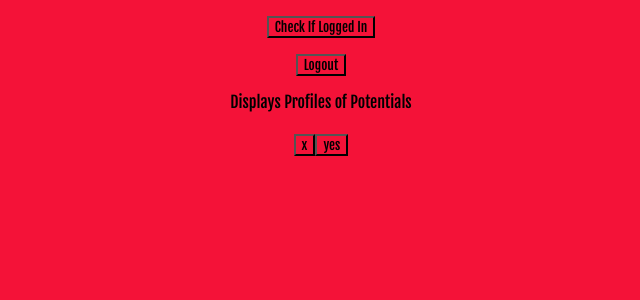
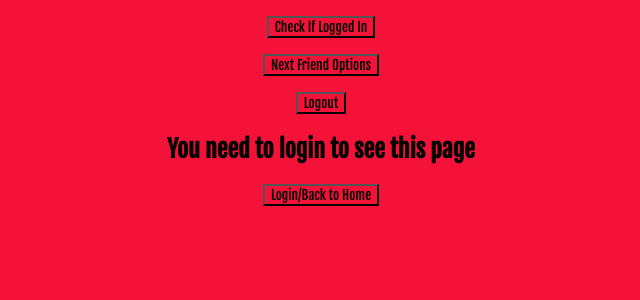
Before and after one commit to raksheen/dating-app, a React (Create React App) app in the folder tinder-react/: page /displayprofiles in a window 1280 px wide. Shown: the top 300 px of the page, without its empty margins (319-959 px from the left). Built offline with nearby package versions, Linux system fonts and the light colour scheme; no server answers.

Commit message:
trying to get Likes to work and the swiping functionality '

```diff
--- a/tinder-react/src/App.js
+++ b/tinder-react/src/App.js
@@ -17,22 +17,24 @@ class App extends Component {
   constructor(props) {
     super(props);
     this.state = {
-      user: {},
+      user: null,
       logged: false,
-      users: []
+      users: [],
+      other_users: null
     };
     this.register = this.register.bind(this);
     this.login = this.login.bind(this);
     this.logout = this.logout.bind(this);
     this.checkLogin = this.checkLogin.bind(this);
     this.updateUser = this.updateUser.bind(this);
+    this.friendOptions = this.friendOptions.bind(this);
     // this.queryUsers = this.queryUsers.bind(this);
   }
 
-  // componentDidMount() {
-  //   this.queryUsers();
-  //   console.log("in componentDidMount, state: ", this.state);
-  // }
+  componentDidMount() {
+    this.checkLogin();
+    console.log("in componentDidMount, state: ", this.state);
+  }
 
   register(data) {
     console.log("register data", data);
@@ -56,8 +58,10 @@ class App extends Component {
     })
       .then(resp => {
         TokenService.save(resp.data.token);
+        console.log("haiiiiiiiiiii", resp.data);
         this.setState({
-          logged: true
+          logged: true,
+          user: resp.data
         });
       })
       .catch(err => console.log(`err: ${err}`));
@@ -100,7 +104,26 @@ class App extends Component {
     })
       .then(resp => {
         console.log("checkLogin", resp);
-        this.setState({ user: resp.data.user });
+        this.setState({
+          user: resp.data,
+          logged: true
+        });
+      })
+      .catch(err => console.log(err));
+  }
+
+  friendOptions() {
+    axios("http://localhost:3000/friends", {
+      headers: {
+        Authorization: `Bearer ${TokenService.read()}`
+      }
+    })
+      .then(resp => {
+        console.log("response from friends ", resp.data);
+        this.setState({
+          other_users: resp.data,
+          logged: true
+        });
       })
       .catch(err => console.log(err));
   }
@@ -112,6 +135,11 @@ class App extends Component {
           <p>
             <button onClick={this.checkLogin.bind(this)}>
               Check If Logged In
+            </button>
+          </p>
+          <p>
+            <button onClick={this.friendOptions.bind(this)}>
+              Next Friend Options
             </button>
           </p>
           <p>
@@ -145,7 +173,13 @@ class App extends Component {
               exact
               path="/displayprofiles"
               component={props => (
-                <DisplayProfiles {...props} submit={this.login.bind(this)} />
+                <DisplayProfiles
+                  {...props}
+                  submit={this.login.bind(this)}
+                  user={this.state.user}
+                  logged={this.state.logged}
+                  other_users={this.state.other_users}
+                />
               )}
             />
             <Route
@@ -167,5 +201,4 @@ class App extends Component {
     );
   }
 }
-
 export default App;
--- a/tinder-react/src/components/Account.js
+++ b/tinder-react/src/components/Account.js
@@ -5,7 +5,9 @@ import Profile from "./Profile";
 export default class Account extends Component {
   constructor(props) {
     super(props);
-    this.state = { editing: false };
+    this.state = {
+      editing: false
+    };
     this.logout = this.logout.bind(this);
     this.editProfile = this.editProfile.bind(this);
   }
@@ -30,9 +32,11 @@ export default class Account extends Component {
         <Profile submit={this.props.change} user={this.props.user} />
       );
     }
+
     console.log("check: am I logged in?", this.props.logged);
+    console.log("check: this.props?", this.props.user);
 
-    if (this.props.logged === true) {
+    if (this.props.logged === true && this.props.user) {
       return (
         <div className="app-container">
           <h1>Hi there, {this.props.user.username}!</h1>
@@ -42,7 +46,7 @@ export default class Account extends Component {
           <h3>City:{this.props.user.city} </h3>
           <h2>About Me</h2>
           <h3>{this.props.user.tagline}</h3>
-          <button onClick={this.editProfile}>Edit Profile</button>
+          <button onClick={this.editProfile}>Edit About Me</button>
           {checkProfileEdit}
           <button onClick={this.logout}>Logout</button>
         </div>
--- a/tinder-react/src/components/DisplayProfiles.js
+++ b/tinder-react/src/components/DisplayProfiles.js
@@ -2,6 +2,9 @@
 import React, { Component } from "react";
 import axios from "axios";
 import "../App.css";
+import { Link } from "react-router-dom";
+import TokenService from "../services/TokenService";
+
 // import Login from './Login';
 // import Register from './Register';
 // import Header from './Header';
@@ -11,37 +14,70 @@ class DisplayProfiles extends Component {
     super(props);
     this.state = {};
     this.routeToResults = this.routeToResults.bind(this);
+    // this.notInterested = this.notInterested.bind(this);
+    this.interested = this.interested.bind(this);
   }
 
   routeToResults() {
     this.props.history.push("/profiles");
   }
 
-  notInterested() {}
+  // notInterested() {
+  //   axios("http://localhost:3000/friendNo", {
+  //     method: "GET",
+  //     headers: {
+  //       Authorization: `Bearer ${TokenService.read()}`
+  //     }
+  //   })
+  //     .then(resp => {
+  //       console.log("all users", resp);
+  //       this.setState({
+  //         all_users: resp.data
+  //       });
+  //     })
+  //     .catch(err => console.log(err));
+  // }
 
   interested() {}
 
   render() {
+    console.log(this.props.other_users);
     // const profiles = this.props.profiles;
     // const resultsList = results.hits.map(profileObject => {
     //   const userInfo = profileObject.users;
-
+    if (
+      this.props.logged === true &&
+      this.props.user &&
+      this.props.other_users
+    ) {
       return (
         <div>
           <div>
             Displays Profiles of Potentials
-          <img src={this.props.profile_pic} />
-          <h3>{this.props.username}</h3>
-          <h4>{this.props.age}</h4>
-          <h5>{this.props.tagline}</h5>
+            <img src={this.props.other_users.profile_pic} />
+            <h3>{this.props.other_users.username}</h3>
+            <h4>{this.props.other_users.age}</h4>
+            <h5>{this.props.other_users.tagline}</h5>
           </div>
           <div className="swipe">
-          <button>x</button>
-          <button>yes</button>
+            <button onClick={this.props.notInterested}>
+              I'd rather be single
+            </button>
+            <button onClick={this.interested}>Put a ring on it</button>
           </div>
+        </div>
+      );
+    } else {
+      return (
+        <div className="app-container">
+          <h2>You need to login to see this page</h2>
+          <Link to="/">
+            <button>Login/Back to Home</button>
+          </Link>
         </div>
       );
     }
   }
+}
 
 export default DisplayProfiles;
```
Also changed, not shown: 2 other files (tests, documents, lock files or other folders). Lines whose indentation alone changed are shown as unchanged.
